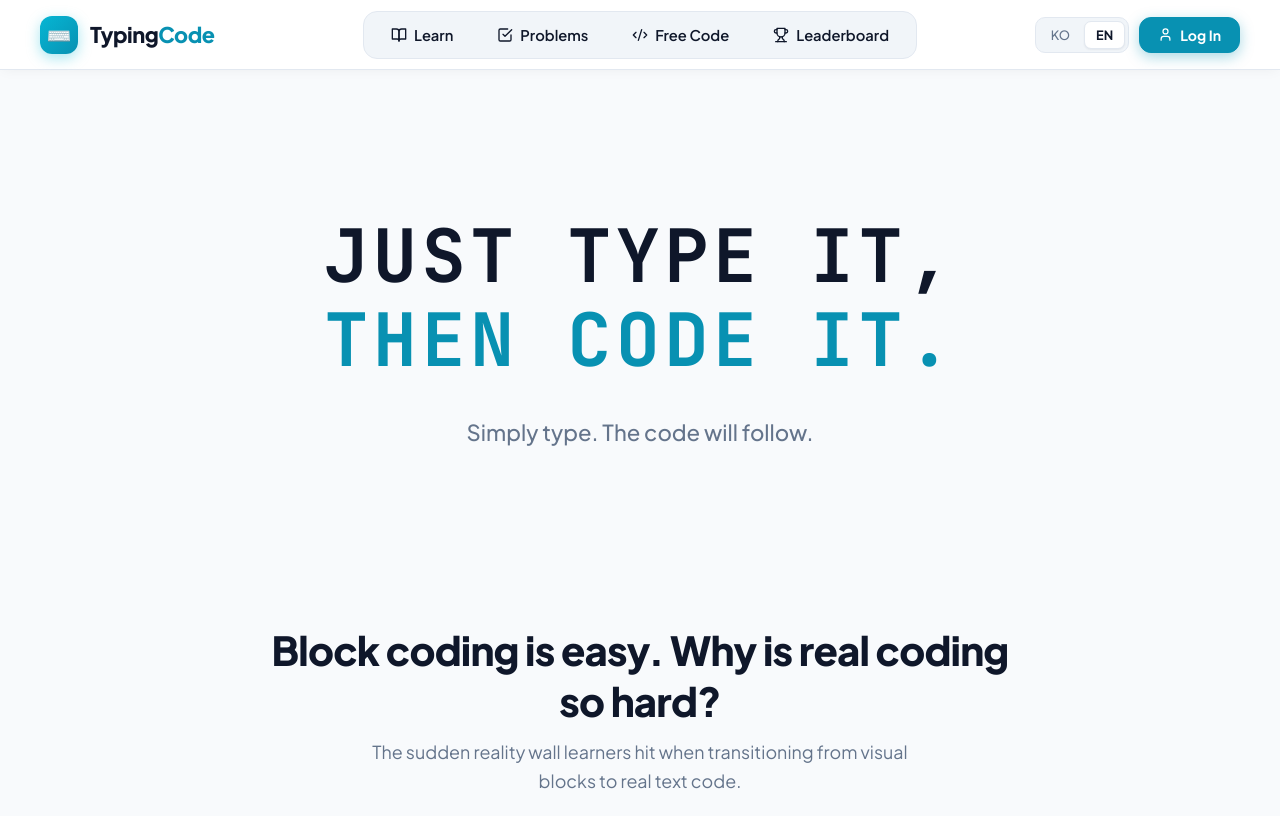
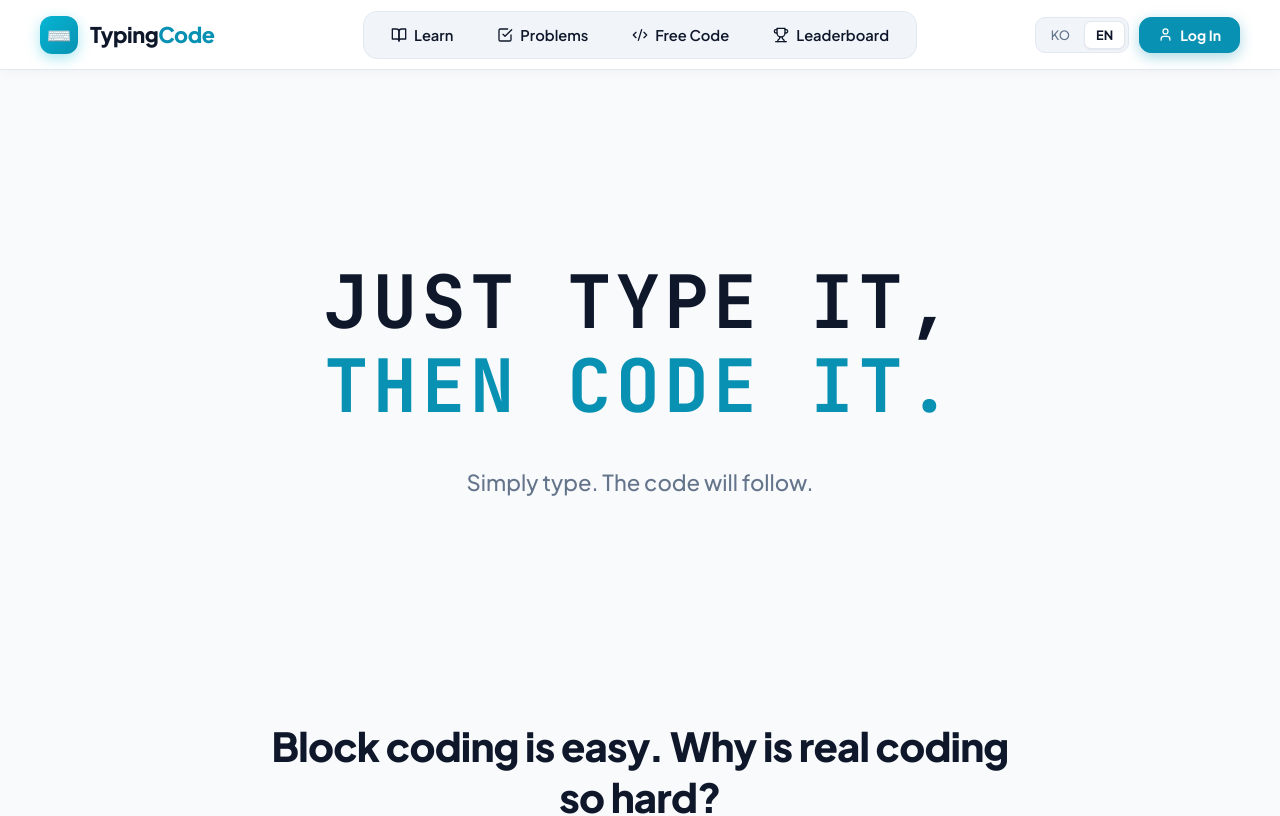
Before and after one commit to iurazilland/TypingCodeV2, a Next.js app: page / in a window 1280 px wide. Shown: the top 816 px of the page. Built offline with nearby package versions, Linux system fonts and the light colour scheme.

Commit message:
style(landing): expand top/bottom spacing and viewport height of hero slogan section

```diff
--- a/src/app/page.tsx
+++ b/src/app/page.tsx
@@ -154,8 +154,8 @@ export default function HomePage() {
           textAlign: 'center',
           maxWidth: '960px',
           margin: '0 auto',
-          padding: '80px 20px 110px',
-          minHeight: 'calc(78vh - 70px)',
+          padding: '140px 24px 170px',
+          minHeight: 'calc(90vh - 70px)',
           display: 'flex',
           flexDirection: 'column',
           alignItems: 'center',
@@ -166,7 +166,7 @@ export default function HomePage() {
             display: 'inline-flex',
             flexDirection: 'column',
             alignItems: 'center',
-            marginBottom: '32px',
+            marginBottom: '36px',
           }}>
             {/* Slogan Text: Exact 13 Characters on each line in JetBrains Mono */}
             <h1 style={{
```
